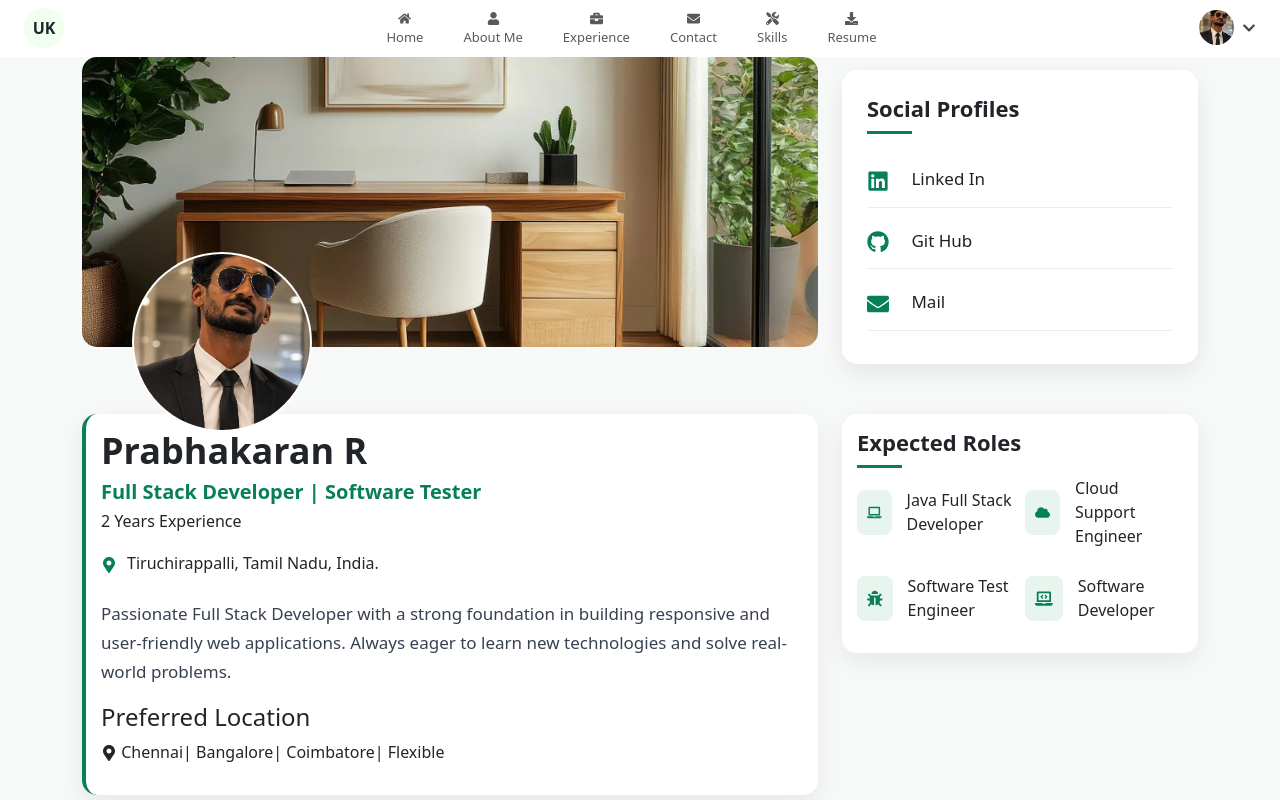
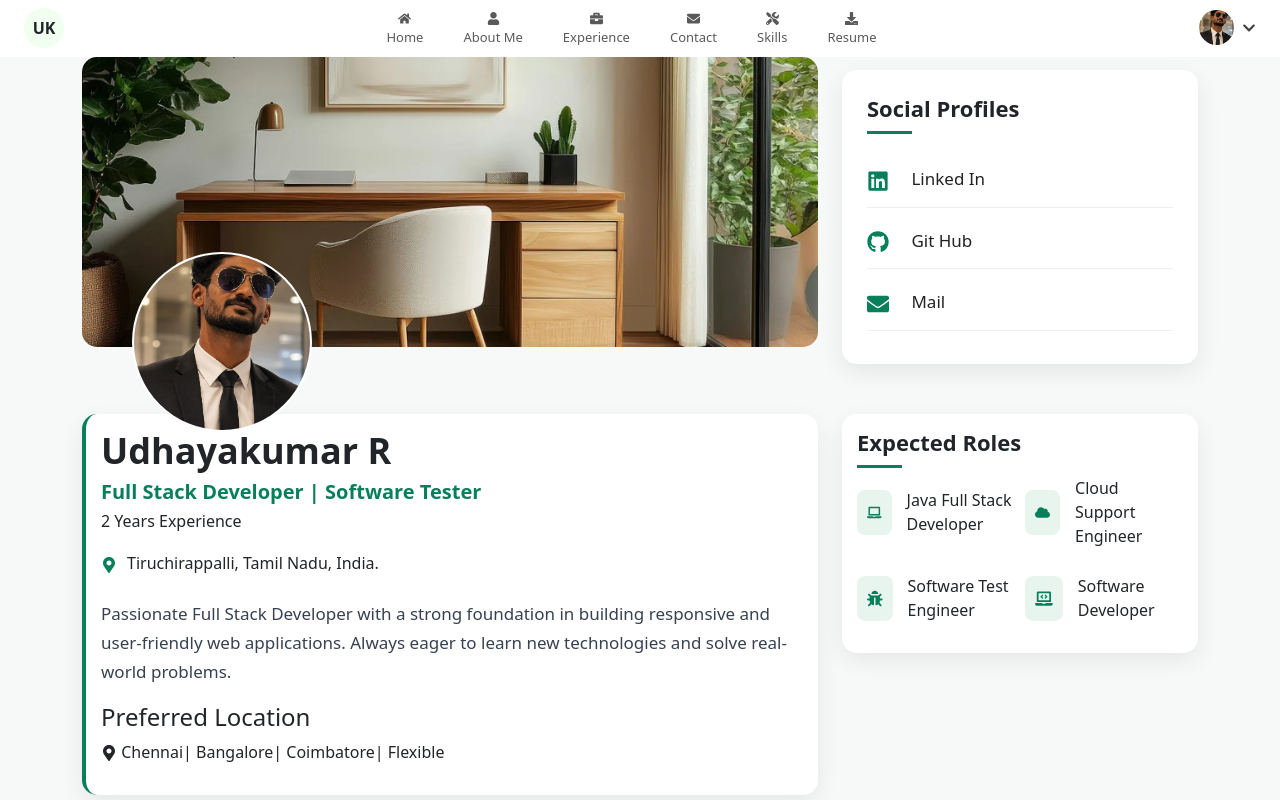
Before and after one commit to Udhayakumar0503/Port, a React (Vite) app in the folder Project/Personal-Port/: page / in a window 1280 px wide. Shown: the top 800 px of the page. Built offline with nearby package versions, Linux system fonts and the light colour scheme.

Commit message:
checking the live will change or not

```diff
--- a/Project/Personal-Port/src/components/home/Home.jsx
+++ b/Project/Personal-Port/src/components/home/Home.jsx
@@ -44,7 +44,7 @@ function Profiletitle() {
             <div className="row p-row">
                 <div className="col-lg-8">
                     <div className="p-col">
-                        <h2 className="pro-name">Prabhakaran R</h2>
+                        <h2 className="pro-name">Udhayakumar R</h2>
                         <h6 className="pro-role">Full Stack Developer | Software Tester</h6><h6>2 Years Experience</h6>
                         <p className="pro-add"><FaMapMarkerAlt />Tiruchirappalli, Tamil Nadu, India.</p>
                         <p className="pro-sum"> Passionate Full Stack Developer with a strong foundation in
```
